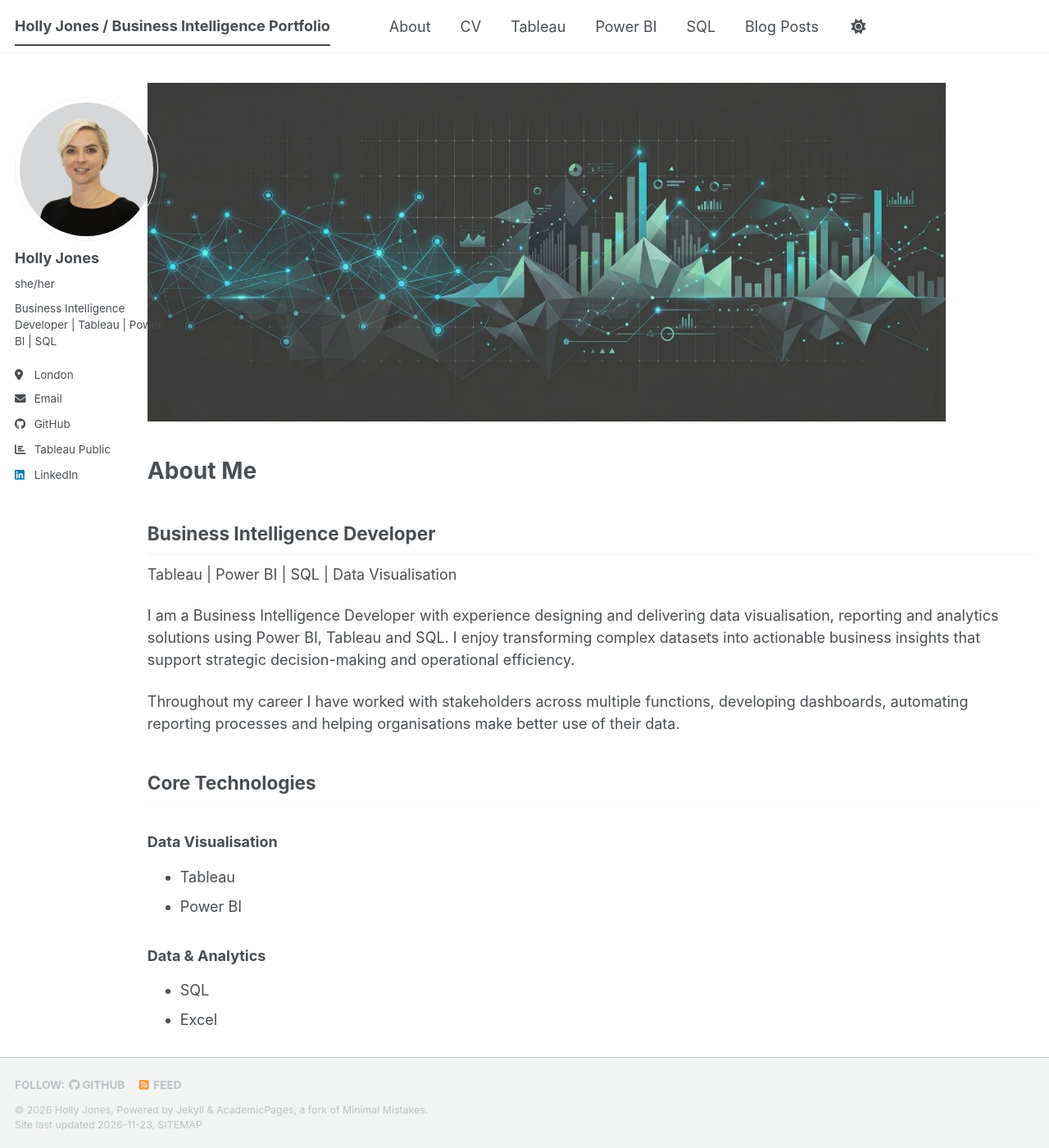
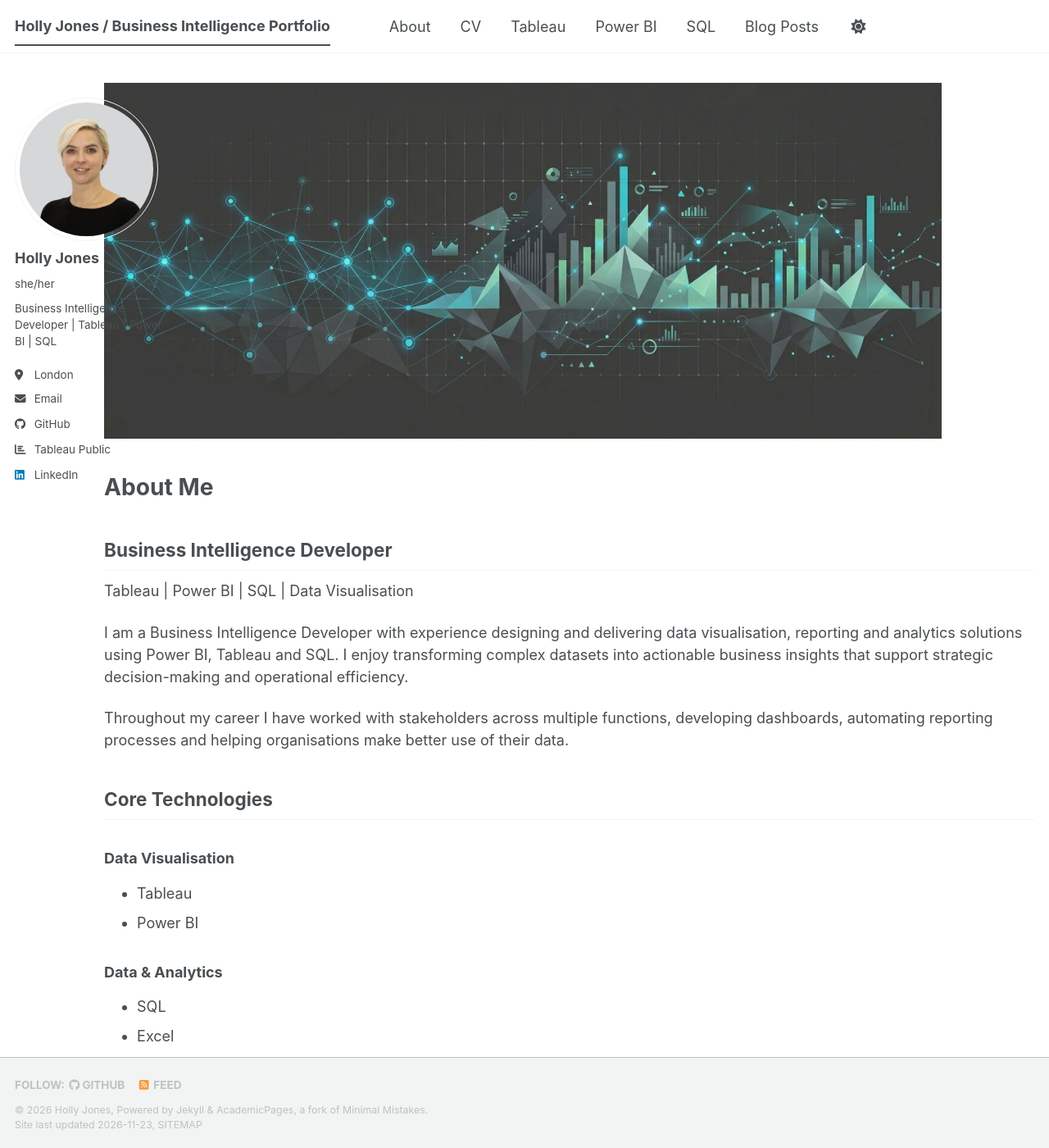
Before and after one commit to hjones87/hjones87.github.io, a Jekyll site: the page built from _pages/about.md, in a window 1280 px wide and 1400 px high. Shown: the whole window at 82% size. Built offline with Jekyll 4.4.1, drawn with Linux system fonts in a browser that asks for light colours; a script bundle is joined from its source files by our own code; a style sheet for code colours, icons or effects is not loaded.

Commit message:
Adjust page layout span to 11.5 of 12

```diff
--- a/_sass/layout/_page.scss
+++ b/_sass/layout/_page.scss
@@ -18,7 +18,7 @@
 
 .page {
   @include breakpoint($large) {
-    @include span(11 of 12 last);
+    @include span(11.5 of 12 last);
     @include prefix(0.25 of 12);
     @include suffix(0);
   }
```
